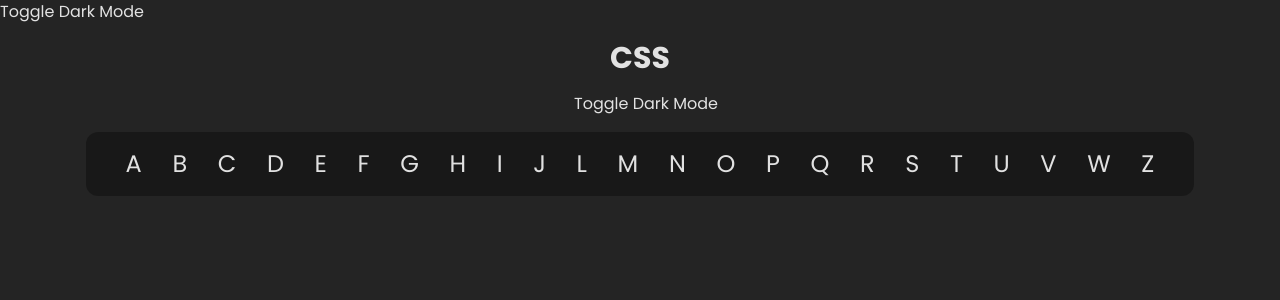
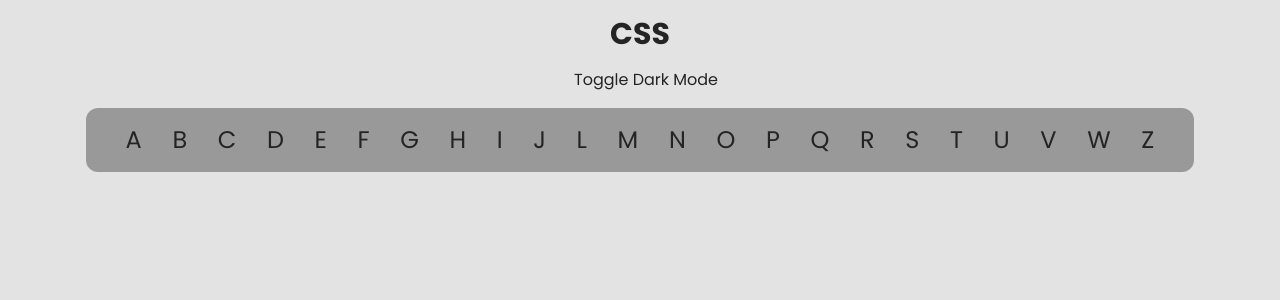
Before and after one commit to NafisMahmudAyon/css-language, a React (Vite) app: page / in a window 1280 px wide. Shown: the top 300 px of the page. Built offline with nearby package versions, Linux system fonts and the light colour scheme.

Commit message:
align-content

```diff
--- a/src/component/Home.jsx
+++ b/src/component/Home.jsx
@@ -1,21 +1,9 @@
-import { useEffect, useState } from "react";
 import NavMenu from "./Navmenu";
 
 function Home() {
-	const [isDarkMode, setIsDarkMode] = useState(false);
-
-	useEffect(() => {
-		const htmlElement = document.documentElement;
-		isDarkMode
-			? htmlElement.classList.add("dark")
-			: htmlElement.classList.remove("dark");
-	}, [isDarkMode]);
 	return (
 		<>
-			<main className="">
-				<button onClick={() => setIsDarkMode(!isDarkMode)}>
-					Toggle Dark Mode
-				</button>
+			<main className=" min-h-[100dvh] bg-[#e4e3e3] dark:bg-[#242424] text-[#242424] ">
 				<NavMenu />
 				{/* <MegaMenu /> */}
 			</main>
--- a/src/component/MegaMenu.jsx
+++ b/src/component/MegaMenu.jsx
@@ -18,7 +18,7 @@
 		}
 
 		return (
-			<div className="code-no-bg dark:bg-red-200 bg-zinc-700 rounded-lg pt-6 px-3 lg:p-6 absolute top-[110%] w-full lg:w-[90vw] left-1/2 -translate-x-1/2 shadow-lg flex gap-3 max-h-[300px] overflow-auto z-10 ">
+			<div className="code-no-bg bg-zinc-700 rounded-lg pt-6 px-3 lg:p-6 absolute top-[110%] w-full lg:w-[90vw] left-1/2 -translate-x-1/2 shadow-lg flex gap-3 max-h-[300px] overflow-auto z-10 ">
 				<div className="selectors relative px-4  min-w-[30%] group ">
 					<h3 className="text-lg font-bold absolute mb-2 -top-[14px]  px-[10px] left-1/2 -translate-x-1/2 after:content-[''] after:absolute after:w-0 after:h-[1px] after:bg-[rgba(0,160,100,.9)] after:-bottom-[2px] after:left-0 group-hover:after:w-full after:transition-all after:duration-500 after:ease-in-out group-hover:text-[rgba(0,160,100,.9)] ">
 						Selectors
--- a/src/component/Navmenu.jsx
+++ b/src/component/Navmenu.jsx
@@ -8,7 +8,7 @@
 		<>
 			<div className="px-6 pt-4">
 				<div className="flex flex-col items-center gap-3 justify-between  ">
-					<span className="text-3xl font-bold ">CSS </span>
+					<a href="/" className="text-3xl font-bold ">CSS </a>
 					<button
 						onClick={() => setMode(mode === "light" ? "dark" : "light")}
 						className={`ml-3 flex items-center justify-center rounded-full p-1 ${
--- a/src/component/Pages.jsx
+++ b/src/component/Pages.jsx
@@ -12,7 +12,7 @@
 	const [pageData, setPageData] = useState(
 		findLabelByValue(propertyName, NavMenuList[propertyName[0]].properties)
 	);
-	// console.log(pageData);
+	console.log(pageData.details);
 
 	function findLabelByValue(valueToFind, propertiesArray) {
 		for (const property of propertiesArray) {
@@ -96,7 +96,7 @@
 // 			},
 // 		};
 	return (
-		<div>
+		<div className="border min-h-screen bg-[#dff9fb] dark:bg-[#242424] text-[#242424] dark:text-[#dff9fb] ">
 			<NavMenu />
 			{pageData.details == null && (
 				<div className=" h-screen justify-center">
@@ -119,7 +119,7 @@
 					</div>
 				</div>
 			)}
-			{pageData !== null && (
+			{(pageData.details !== null || pageData.details !== undefined) && (
 				<div className="mx-auto w-[90%] max-w-[1440px] mt-8 px-3 group transition-all duration-400 ease-in-out ">
 					<h2 className="mx-auto pt-2 mb-5 text-center text-4xl font-semibold relative after:content-[''] after:absolute after:w-0 after:h-[1px] after:bg-[rgba(255,255,255,.9)] after:-bottom-[2px] after:left-0 group-hover:after:w-full after:transition-all after:duration-500 after:ease-in-out w-[max-content] ">
 						{pageData?.details?.title}
@@ -128,7 +128,8 @@
 						<h4 className="text-2xl mb-2 font-medium relative inline-block after:content-[':'] after:absolute after:pl-1 after:inline-block after:w-[max-content] ">
 							{pageData?.details?.definition?.label}
 						</h4>
-						<p className="text-sm lg:text-md"
+						<p
+							className="text-sm lg:text-md"
 							dangerouslySetInnerHTML={{
 								__html: pageData?.details?.definition?.value,
 							}}
--- a/src/index.css
+++ b/src/index.css
@@ -15,7 +15,7 @@
 
   color-scheme: light dark;
   color: rgba(255, 255, 255, 0.87);
-  background-color: #242424;
+  /* background-color: #b91010; */
 
   font-synthesis: none;
   text-rendering: optimizeLegibility;
@@ -31,6 +31,9 @@
   background-color: #343434;
   border-radius: 2px;
 }
+/* :is(.dark code){
+  background-color: white;
+} */
 pre{
   border-radius: 8px;
   margin: 20px 0;
```
